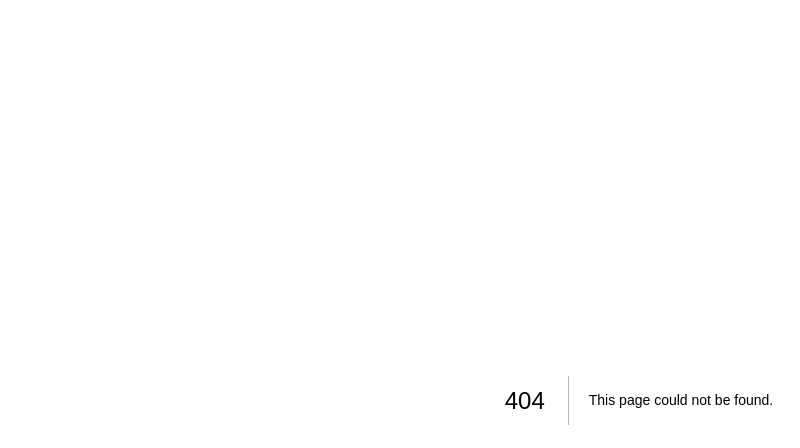
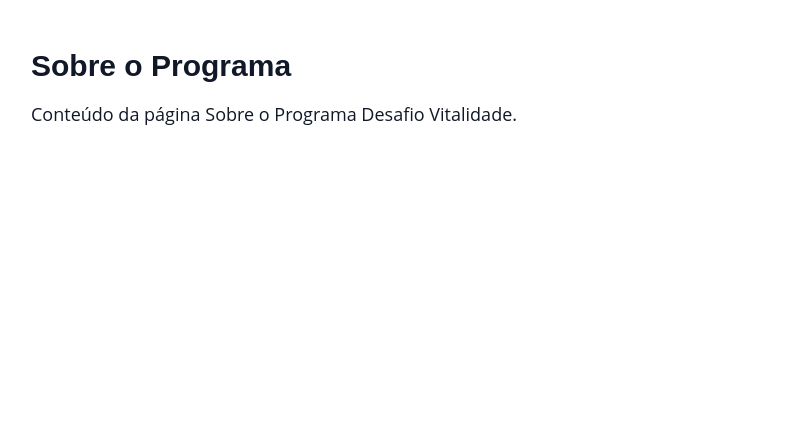
Before and after one commit to denerval1111/desafio-novo, a Next.js app in the folder desafio-vitalidade/: page /sobre/programa in a window 1280 px wide. Before the commit this address had no page. Shown: the top 448 px of the page, without its empty margins (1-801 px from the left). Built offline with nearby package versions, Linux system fonts and the light colour scheme; a web font is replaced by a local one.

Commit message:
Create page.tsx

```diff
--- /dev/null
+++ b/desafio-vitalidade/app/sobre/programa/page.tsx
@@ -0,0 +1,10 @@
+import React from 'react';
+
+export default function SobreProgramaPage() {
+  return (
+    <main className="container-custom py-12">
+      <h1 className="text-3xl font-bold mb-4">Sobre o Programa</h1>
+      <p>Conteúdo da página Sobre o Programa Desafio Vitalidade.</p>
+    </main>
+  );
+}
```
